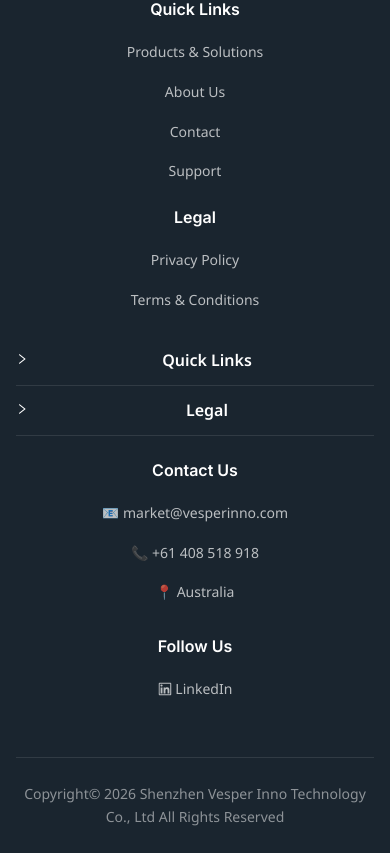
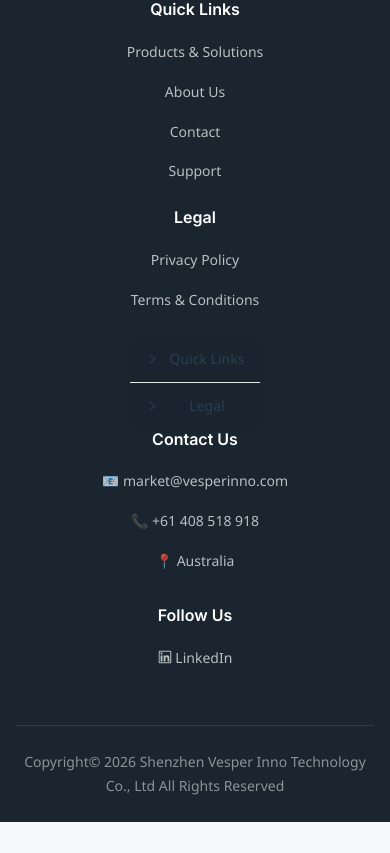
Before and after one commit to Randyren2024/vesper_vue, a Vue app: page / in a window 390 px wide. Shown: the part 4756-5609 px from the top of the page. After the commit the page ends 5578 px from the top, so only its background shows below. Built offline with nearby package versions, Linux system fonts and the light colour scheme.

Commit message:
Unify product navigation: redirect /products to /products-solutions, update all links

```diff
--- a/src/components/Footer.vue
+++ b/src/components/Footer.vue
@@ -163,36 +163,7 @@ const handleFooterLogoError = (event: Event) => {
   margin: 0;
 }
 
-.footer-mobile-accordion {
-  display: none;
-}
 
-/* Mobile Accordion Styles */
-.footer-collapse {
-  background: transparent !important;
-}
-
-.footer-collapse :deep(.ant-collapse-item) {
-  border-bottom: 1px solid rgba(255, 255, 255, 0.1) !important;
-}
-
-.footer-collapse :deep(.ant-collapse-header) {
-  color: white !important;
-  font-size: 16px !important;
-  font-weight: 600 !important;
-  padding: 12px 0 !important;
-  text-align: center !important;
-}
-
-.footer-collapse :deep(.ant-collapse-content-box) {
-  padding: 0 !important;
-  text-align: center !important;
-}
-
-.footer-collapse :deep(.ant-collapse-content-box .footer-link) {
-  padding: 10px 0;
-  font-size: 16px;
-}
 
 @media (max-width: 768px) {
   .footer {
@@ -238,11 +209,7 @@ const handleFooterLogoError = (event: Event) => {
     text-align: center;
   }
 
-  .footer-mobile-accordion {
-    display: block;
-    width: 100%;
-    margin-bottom: 24px;
-  }
+
 
   .footer-section.footer-contact,
   .footer-section.footer-follow {
--- a/src/router/index.ts
+++ b/src/router/index.ts
@@ -21,8 +21,7 @@ const router = createRouter({
     },
     {
       path: '/products',
-      name: 'products',
-      component: () => import('../views/ProductsView.vue')
+      redirect: '/products-solutions'
     },
     {
       path: '/product/:id',
--- a/src/views/AboutView.vue
+++ b/src/views/AboutView.vue
@@ -11,7 +11,7 @@
         <a-menu v-model:selectedKeys="current" mode="horizontal" class="nav-menu">
           <a-menu-item key="home" @click="$router.push('/')">Home</a-menu-item>
           <a-menu-item key="solutions" @click="$router.push('/solutions')">Solutions</a-menu-item>
-          <a-menu-item key="products" @click="$router.push('/products')">Products</a-menu-item>
+          <a-menu-item key="products" @click="$router.push('/products-solutions')">Products & Solutions</a-menu-item>
           <a-menu-item key="about" @click="$router.push('/about_us')">About</a-menu-item>
           <a-menu-item key="contact" @click="$router.push('/contact')">Contact</a-menu-item>
         </a-menu>
--- a/src/views/HomeView.vue
+++ b/src/views/HomeView.vue
@@ -130,7 +130,7 @@
           v-motion
           :initial="{ opacity: 0, y: 50 }"
           :enter="{ opacity: 1, y: 0, transition: { delay: index * 100 + 500 } }"
-          @click="$router.push(`/products?category=${category.id}`)"
+          @click="$router.push(`/products-solutions?category=${category.id}`)"
         >
           <template #cover>
             <div :class="`card-cover ${category.id}`">
--- a/src/views/ProductDetailView.vue
+++ b/src/views/ProductDetailView.vue
@@ -7,7 +7,7 @@
       <a-breadcrumb>
         <a-breadcrumb-item><a @click="$router.push('/')">Home</a></a-breadcrumb-item>
         <a-breadcrumb-item><a @click="$router.push('/products-solutions')">Products & Solutions</a></a-breadcrumb-item>
-        <a-breadcrumb-item><a @click="`/products?category=${product.category}`">{{ product.categoryName }}</a></a-breadcrumb-item>
+        <a-breadcrumb-item><a @click="$router.push(`/products-solutions?category=${product.category}`)">{{ product.categoryName }}</a></a-breadcrumb-item>
         <a-breadcrumb-item>{{ product.code }}</a-breadcrumb-item>
       </a-breadcrumb>
     </div>
@@ -27,8 +27,8 @@
         </div>
 
         <div class="product-info-section" v-motion-slide-visible-right :delay="200">
-          <div class="product-category-link">
-            <a @click="$router.push('/products-solutions')">{{ product.categoryName }}</a>
+           <div class="product-category-link">
+            <a @click="$router.push(`/products-solutions?category=${product.category}`)">{{ product.categoryName }}</a>
           </div>
           <h1 class="product-title">{{ product.code }} {{ product.name }}</h1>
           <p class="product-description">{{ product.description }}</p>
```
